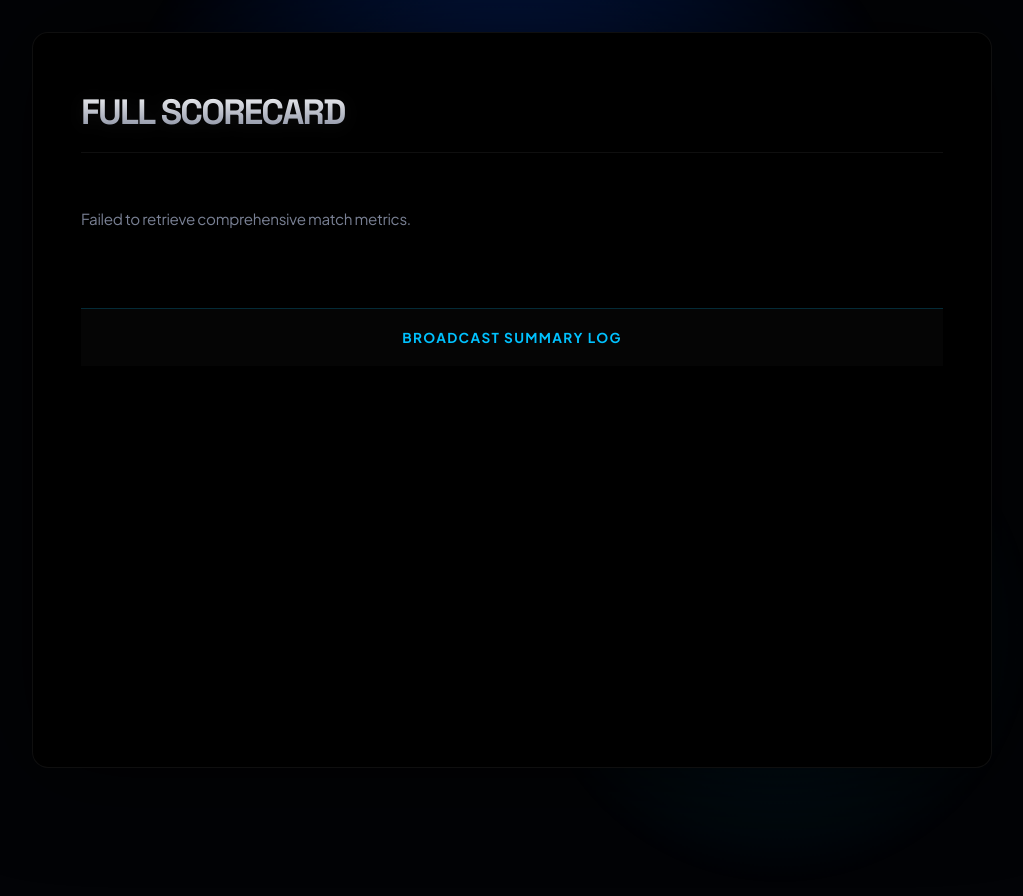
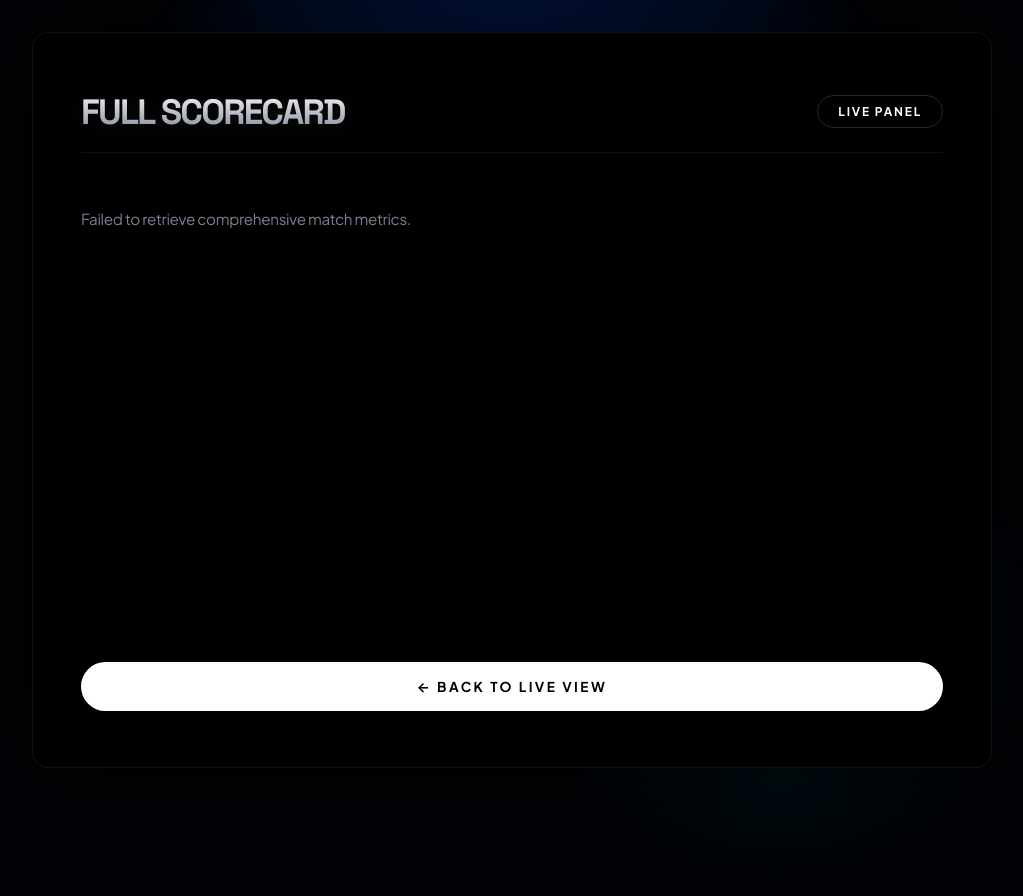
Before and after one commit to SohamMedley/CricStatsV2, a Flask app: page /detailed-score/1 in a window 1280 px wide. Shown: the whole page, without its empty margins (128-1151 px from the left). Run offline with Flask 3, Linux system fonts and the light colour scheme; data that the repository does not hold is empty.

Commit message:
Update detailed_score.html

```diff
--- a/frontend/templates/detailed_score.html
+++ b/frontend/templates/detailed_score.html
@@ -17,6 +17,9 @@
                 {% else %}
                 <button class="nav-back-btn" onclick="window.location.href='/home'">DASHBOARD</button>
                 {% endif %}
+            {% else %}
+                <!-- Spectator Safety Back Navigation Lever -->
+                <button class="nav-back-btn" onclick="window.location.href='/scorecard/{{match_code}}'">LIVE PANEL</button>
             {% endif %}
         </div>
 
@@ -40,8 +43,8 @@
             {% endif %}
         </div>
         {% else %}
-        <div class="bento-card full-width" style="text-align: center; padding: 20px 0; border-top: 1px solid rgba(0, 194, 255, 0.2); margin-top: 24px;">
-            <span class="captain-badge" style="color: var(--electric-blue); font-size: 0.85rem;">Broadcast Summary Log</span>
+        <div class="control-deck-footer" style="grid-template-columns: 1fr;">
+            <button onclick="window.location.href='/scorecard/{{match_code}}'">← BACK TO LIVE VIEW</button>
         </div>
         {% endif %}
     </div>
```
